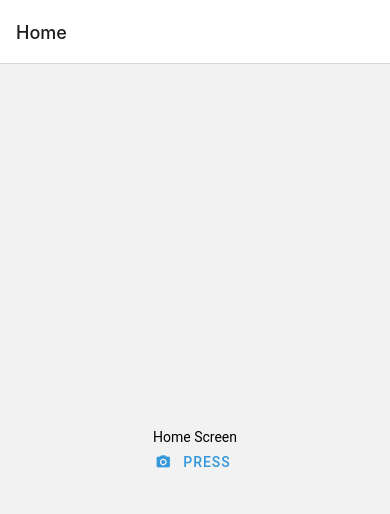
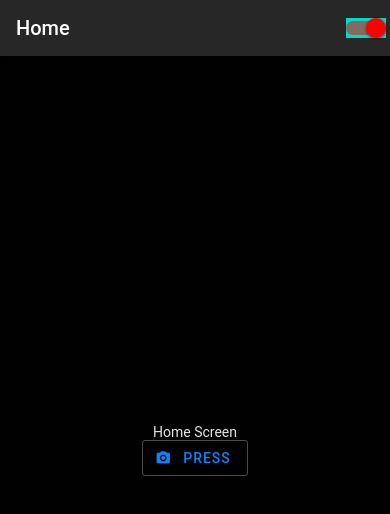
Before and after one commit to ICEI-PUC-Minas-PMV-ADS/pmv-ads-2022-2-e3-proj-mov-t3-estacionamentoeixo3, a React Native app in the folder src/: screen / in a window 390 px wide. Shown: the top 514 px of the page. Built offline with nearby package versions, Linux system fonts and the light colour scheme.

Commit message:
Novos ajustes

```diff
--- a/src/App.js
+++ b/src/App.js
@@ -1,25 +1,48 @@
 import * as React from "react";
-import { NavigationContainer } from "@react-navigation/native";
 import { createNativeStackNavigator } from "@react-navigation/native-stack";
 import Main from "./navigations/main.js";
-import { DefaultTheme, Provider as PaperProvider } from "react-native-paper";
-const Stack = createNativeStackNavigator();
-const theme = {
-  ...DefaultTheme,
-  roundness: 2,
-  colors: {
-    ...DefaultTheme.colors,
-    primary: "#3498db",
-    accent: "#f1c40f",
-  },
-};
+import {
+  NavigationContainer,
+  DarkTheme as NavigationDarkTheme,
+  DefaultTheme as NavigationDefaultTheme,
+} from "@react-navigation/native";
+import {
+  DarkTheme as PaperDarkTheme,
+  DefaultTheme as PaperDefaultTheme,
+  Provider as PaperProvider,
+} from "react-native-paper";
+import merge from "deepmerge";
+import { PreferencesContext } from "./contexts/index";
+
+const CombinedDefaultTheme = merge(PaperDefaultTheme, NavigationDefaultTheme);
+const CombinedDarkTheme = merge(PaperDarkTheme, NavigationDarkTheme);
+
 function App() {
+  const [isThemeDark, setIsThemeDark] = React.useState(true);
+
+  let theme = isThemeDark ? CombinedDarkTheme : CombinedDefaultTheme;
+
+  const toggleTheme = React.useCallback(() => {
+    return setIsThemeDark(!isThemeDark);
+  }, [isThemeDark]);
+
+  const preferences = React.useMemo(
+    () => ({
+      toggleTheme,
+      isThemeDark,
+    }),
+    [toggleTheme, isThemeDark]
+  );
+
   return (
-    <PaperProvider theme={theme}>
-      <NavigationContainer>
-        <Main />
-      </NavigationContainer>
-    </PaperProvider>
+    <PreferencesContext.Provider value={preferences}>
+      <PaperProvider theme={CombinedDarkTheme}>
+        <NavigationContainer
+          theme={CombinedDarkTheme}
+          children={<Main />}
+        ></NavigationContainer>
+      </PaperProvider>
+    </PreferencesContext.Provider>
   );
 }
 
--- /dev/null
+++ b/src/components/header/index.js
@@ -0,0 +1,28 @@
+import React from "react";
+import { useTheme, Appbar, TouchableRipple, Switch } from "react-native-paper";
+import { PreferencesContext } from "../../contexts/index";
+
+const Header = ({ navigation, back }) => {
+  const theme = useTheme();
+  const { toggleTheme, isThemeDark } = React.useContext(PreferencesContext);
+  return (
+    <Appbar.Header
+      theme={{
+        colors: {
+          primary: theme?.colors.surface,
+        },
+      }}
+    >
+      <Appbar.Content title={navigation.getState().routes[0].name} />
+      <TouchableRipple onPress={() => toggleTheme()}>
+        <Switch
+          style={[{ backgroundColor: theme.colors.accent }]}
+          color={"red"}
+          value={isThemeDark}
+        />
+      </TouchableRipple>
+    </Appbar.Header>
+  );
+};
+
+export default Header;
--- /dev/null
+++ b/src/contexts/index.js
@@ -0,0 +1,6 @@
+import React from "react";
+
+export const PreferencesContext = React.createContext({
+  toggleTheme: () => {},
+  isThemeDark: false,
+});
--- a/src/navigations/main.js
+++ b/src/navigations/main.js
@@ -1,7 +1,11 @@
 import React from "react";
-import { createNativeStackNavigator } from "@react-navigation/native-stack";
+import {
+  createNativeStackNavigator,
+  NativeStackNavigationOptions,
+} from "@react-navigation/native-stack";
 import { LoginScreen, HomeScreen } from "../pages";
-
+import Header from "../components/header";
+import { useNavigation } from "@react-navigation/native";
 const routes = [
   { name: "Home", component: HomeScreen },
   { name: "Login", component: LoginScreen },
@@ -11,9 +15,14 @@ const Stack = createNativeStackNavigator();
 
 const Main = () => {
   return (
-    <Stack.Navigator>
+    <Stack.Navigator
+      initialRouteName="Home"
+      screenOptions={{
+        header: (props) => <Header {...props} />,
+      }}
+    >
       {routes.map((item, index) => (
-        <Stack.Screen key={index} name={item.name}   component={item.component} />
+        <Stack.Screen key={index} name={item.name} component={item.component} />
       ))}
     </Stack.Navigator>
   );
--- a/src/package.json
+++ b/src/package.json
@@ -11,6 +11,7 @@
   "dependencies": {
     "@react-navigation/native": "^6.0.13",
     "@react-navigation/native-stack": "^6.9.0",
+    "deepmerge": "^4.2.2",
     "expo": "~46.0.13",
     "expo-status-bar": "~1.4.0",
     "link": "^1.5.1",
--- a/src/pages/home/index.js
+++ b/src/pages/home/index.js
@@ -8,6 +8,8 @@ const HomeScreen = (props) => {
       <Text theme={{ fonts: { medium: "Open Sans" } }}>Home Screen</Text>
       <Button
         icon="camera"
+        mode="outlined"
+        dark
         theme={{ roundness: 3 }}
         onPress={() => alert("Hello")}
       >
```
Also changed, not shown: 1 other file (tests, documents, lock files or other folders).
